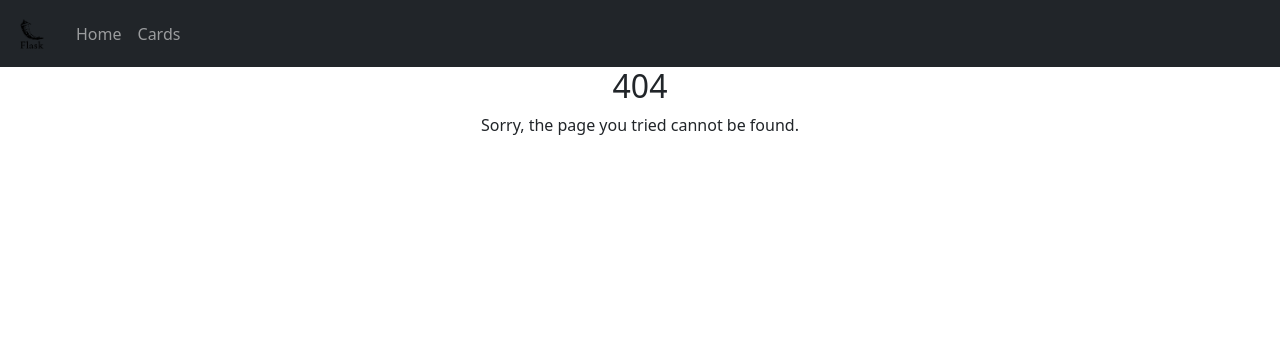
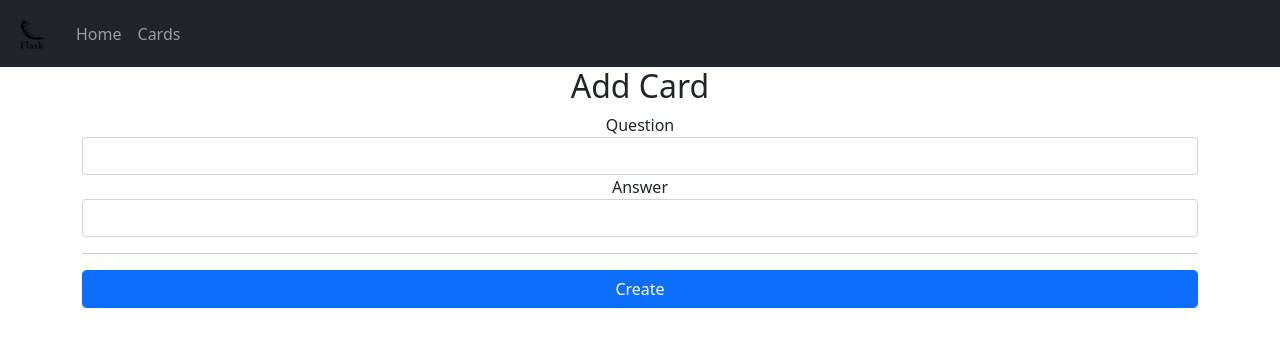
Before and after one commit to maroskukan/flask-webapp, a Flask app: page /add_card in a window 1280 px wide. Shown: the top 347 px of the page. Run offline with Flask 2, Linux system fonts and the light colour scheme; some libraries are stand-ins or nearby versions.

Commit message:
Add and save new card

```diff
--- a/src/app.py
+++ b/src/app.py
@@ -1,13 +1,14 @@
 #!/usr/bin/env python
 # -*- coding: utf-8 -*-
 
-from flask import Flask, render_template, abort, redirect, url_for, jsonify
-from model import db
+from types import MethodType
+from flask import Flask, render_template, abort, redirect, url_for, jsonify, request, flash
+from model import db, save_db
 import os
 
 
 app = Flask(__name__)
-
+app.config['SECRET_KEY'] = "secretkey"
 
 @app.errorhandler(404)
 
@@ -42,6 +43,21 @@ def card(index):
     except IndexError:
         abort(404)
 
+@app.route('/add_card', methods=["GET", "POST"])
+def add_card():
+    if request.method == "POST":
+        card = {
+            "question": request.form['question'],
+            "answer": request.form['answer']
+        }
+        db.append(card)
+        save_db()
+        flash("Question {} has been successfully submitted".format(
+            request.form.get("question")), "success")
+        return redirect(url_for('cards'))
+    else:
+        return render_template('add_card.html')
+
 @app.route('/api/cards')
 def api_cards():
     return jsonify(db)
--- a/src/model.py
+++ b/src/model.py
@@ -17,4 +17,8 @@ def load_db():
         return json.load(f)
 
 
+def save_db():
+    with open("flashcards_db.json", 'w') as f:
+        return json.dump(db ,f)
+
 db = load_db()
--- /dev/null
+++ b/src/templates/add_card.html
@@ -0,0 +1,25 @@
+{% extends 'base.html' %}
+{% set active_page = 'card' %}
+{% block title %}Add new question{% endblock %}
+
+{% block content %}
+<div class="container text-center">
+    <div class="row">
+        <div class="col">
+            <h2>Add Card</h2>
+            <form method="POST" action="{{ url_for('add_card') }}">
+                <div class="form-group">
+                    <label>Question</label>
+                    <input class="form-control" type="text" name="question">
+                </div>
+                <div class="form-group">
+                    <label>Answer</label>
+                    <input class="form-control" type="text" name="answer">
+                </div>
+                <hr>
+                <input class="btn btn-primary form-control" type="submit" value="Create">
+            </form>
+        </div>
+    </div>
+</div>
+{% endblock %}
--- a/src/templates/base.html
+++ b/src/templates/base.html
@@ -4,7 +4,7 @@
 <head>
   <meta charset="utf-8">
   <meta name="viewport" content="width=device-width, initial-scale=1, shrink-to-fit=no">
-  <title>AWS Lambda FAQs</title>
+  <title>{% block title %}{% endblock %}</title>
   <link href="https://cdn.jsdelivr.net/npm/bootstrap@5.0.1/dist/css/bootstrap.min.css" rel="stylesheet" integrity="sha384-+0n0xVW2eSR5OomGNYDnhzAbDsOXxcvSN1TPprVMTNDbiYZCxYbOOl7+AMvyTG2x" crossorigin="anonymous">
 </head>
 
@@ -29,8 +29,18 @@
           </div>
         </div>
     </nav>
+    <div class="container text-center">
+      {% with messages = get_flashed_messages(with_categories=True) %}
+        {% if messages %}
+          {% for type, content in messages %}
+            <div class="alert alert-{{ type }}" role="alert">
+              {{ content }}
+            </div>
+          {% endfor %}
+        {% endif %}
+      {% endwith %}
+    </div>
     {% block content %}{% endblock %}
-
     <script src="https://cdn.jsdelivr.net/npm/bootstrap@5.0.1/dist/js/bootstrap.bundle.min.js" integrity="sha384-gtEjrD/SeCtmISkJkNUaaKMoLD0//ElJ19smozuHV6z3Iehds+3Ulb9Bn9Plx0x4" crossorigin="anonymous"></script>
 </body>
 
--- a/src/templates/card.html
+++ b/src/templates/card.html
@@ -1,5 +1,6 @@
 {% extends 'base.html' %}
 {% set active_page = 'card' %}
+{% block title %}Display Card{% endblock %}
 
 {% block content %}
 <div class="container text-center">
--- a/src/templates/cards.html
+++ b/src/templates/cards.html
@@ -1,5 +1,6 @@
 {% extends 'base.html' %}
 {% set active_page = 'cards' %}
+{% block title %}Cards{% endblock %}
 
 {% block content %}
 <div class="container text-center">
@@ -16,6 +17,11 @@
             <p>No questions to show</p>
             {% endif %}
         </div>
+    </div><br>
+    <div class="row">
+        <div class="col">
+            <a class="btn btn-primary" href="{{ url_for('add_card') }}" role="button">Add Card</a>
+        </div>
     </div>
 </div>
 {% endblock %}
--- a/src/templates/home.html
+++ b/src/templates/home.html
@@ -1,6 +1,7 @@
 {% extends 'base.html' %}
 {% set active_page = 'home' %}
 
+{% block title %}AWS Lambda FAQs{% endblock %}
 {% block content %}
 <div class="container text-center">
     <div class="row">
```
